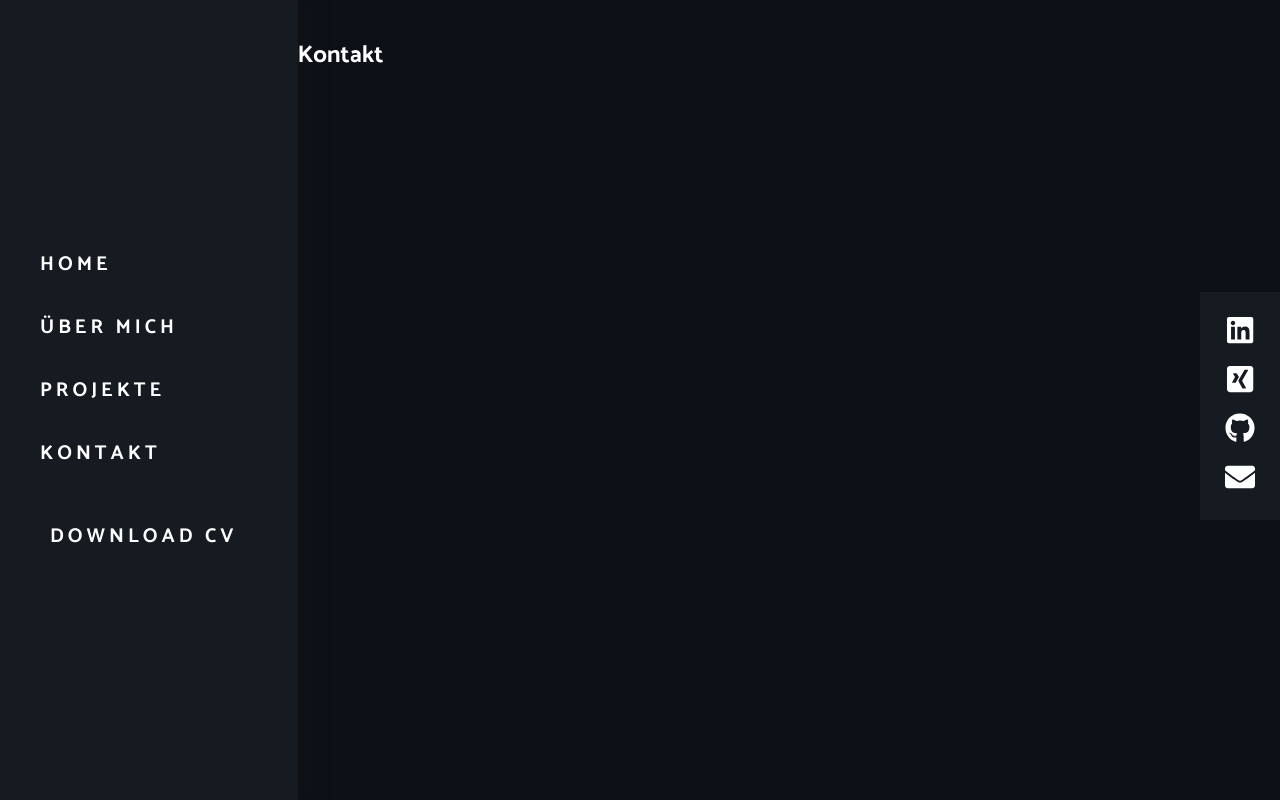
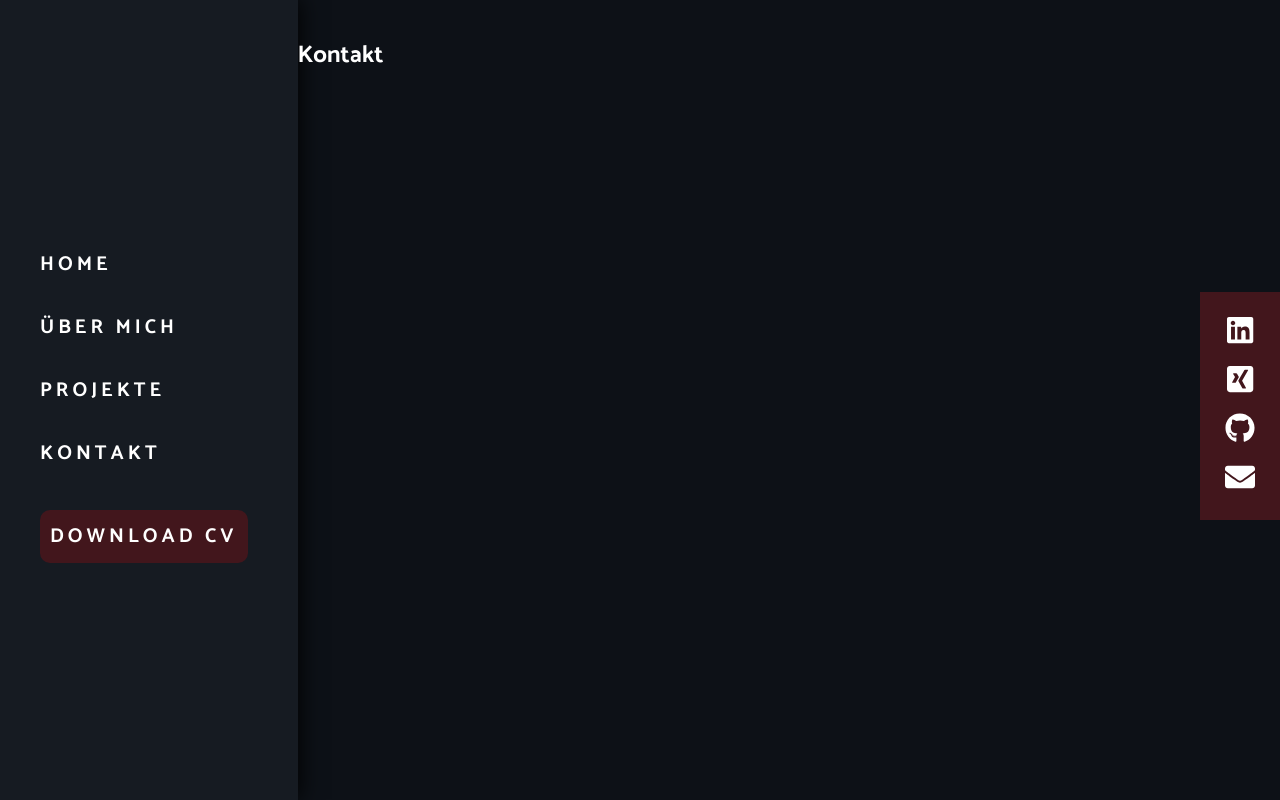
Before and after one commit to schwickertjenny/my-resume, a React (Create React App) app in the folder my-resume/: page /contact in a window 1280 px wide. Built offline with nearby package versions, Linux system fonts and the light colour scheme.

Commit message:
Change call to action color to red

```diff
--- a/my-resume/public/index.html
+++ b/my-resume/public/index.html
@@ -28,7 +28,7 @@
       work correctly both with client-side routing and a non-root public URL.
       Learn how to configure a non-root public URL by running `npm run build`.
     -->
-    <title>React App</title>
+    <title>Jenny</title>
   </head>
   <body>
     <noscript>You need to enable JavaScript to run this app.</noscript>
--- a/my-resume/src/app.styles.ts
+++ b/my-resume/src/app.styles.ts
@@ -19,7 +19,8 @@ export const GlobalStyle = createGlobalStyle`
         margin: 0;
 
         color: #fff;
-        background-color: #0d1117;
+        background-color: rgb(13 17 23 / 100%);
+    }
 
     }
     * {
--- a/my-resume/src/components/NavBar.styles.ts
+++ b/my-resume/src/components/NavBar.styles.ts
@@ -8,7 +8,10 @@ export const Wrapper = styled.div`
   display: flex;
   margin: 0;
   background-color: #161b22;
-  box-shadow: 1px -1px 22px 0 #131314;
+  box-shadow: 1px -1px 22px #000000;
+}
+
+
 
   ul {
     list-style-type: none;
@@ -25,7 +28,7 @@ export const Wrapper = styled.div`
       /* display: inline-block; */
       border-radius: 10px;
       /* border: 2px solid; */
-      background-color: #161b22;
+      background-color: rgba(66, 22, 28, 1);
       padding: 10px;
       width: auto;
       -webkit-transition: all 0.5s;
--- a/my-resume/src/components/SocialMediaMenue.styles.ts
+++ b/my-resume/src/components/SocialMediaMenue.styles.ts
@@ -6,7 +6,7 @@ export const Wrapper = styled.div`
   top: calc(50% + 20px);
   width: auto;
   margin-top: -8em;
-  background-color: #161b22;
+  background-color: rgba(66, 22, 28, 1);
   text-align: center;
 
   /* ul:hover {
--- a/my-resume/src/components/Welcome.styles.ts
+++ b/my-resume/src/components/Welcome.styles.ts
@@ -12,22 +12,26 @@ export const Wrapper = styled.div`
     margin: auto;
     text-align: center;
     padding: 50px;
-    background-color: #2934448c;
+    background-color: rgb(44 54 68 / 55%);
     border-radius: 0 20px 20px 0;
-  }
-  /* .context-box:hover {
-    background-color: #4c3c3c69;
+
     -webkit-transition: all 0.5s;
     -moz-transition: all 0.5s;
     -o-transition: all 0.5s;
     transition: all 0.5s;
-  } */
+    /* box-shadow: 10px 10px 20px #000000bd; */
+  }
+
+  .context-box:hover {
+
+  }
 
   img#profile-pic {
     border-radius: 50%;
-    border: 15px solid #161b22;
+    /* border: 15px solid #161b22; */
     width: 40%;
     max-width: 400px;
+    box-shadow: 10px 10px 20px #00000054;
   }
   h1 {
     font-size: 50px;
```
